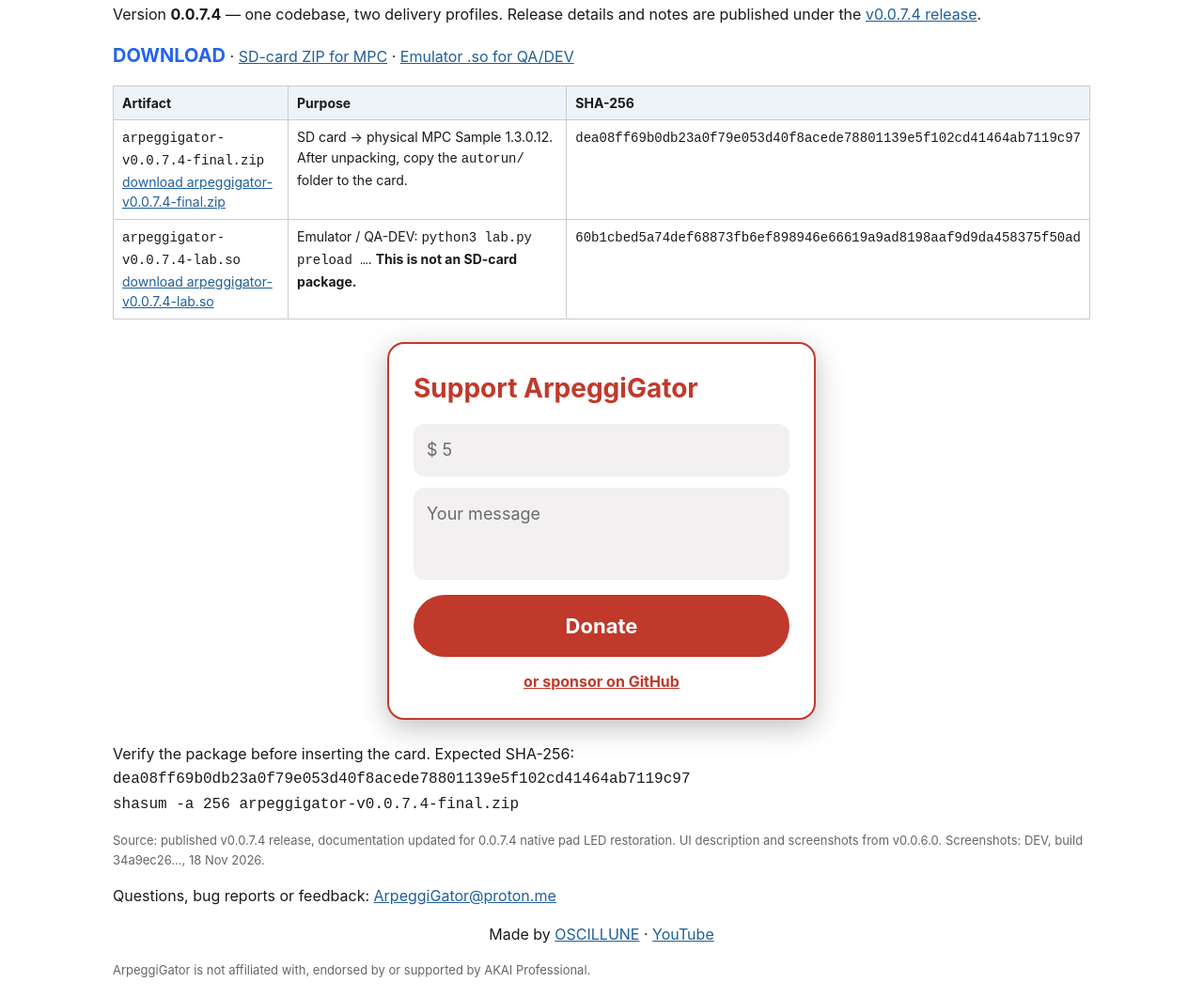
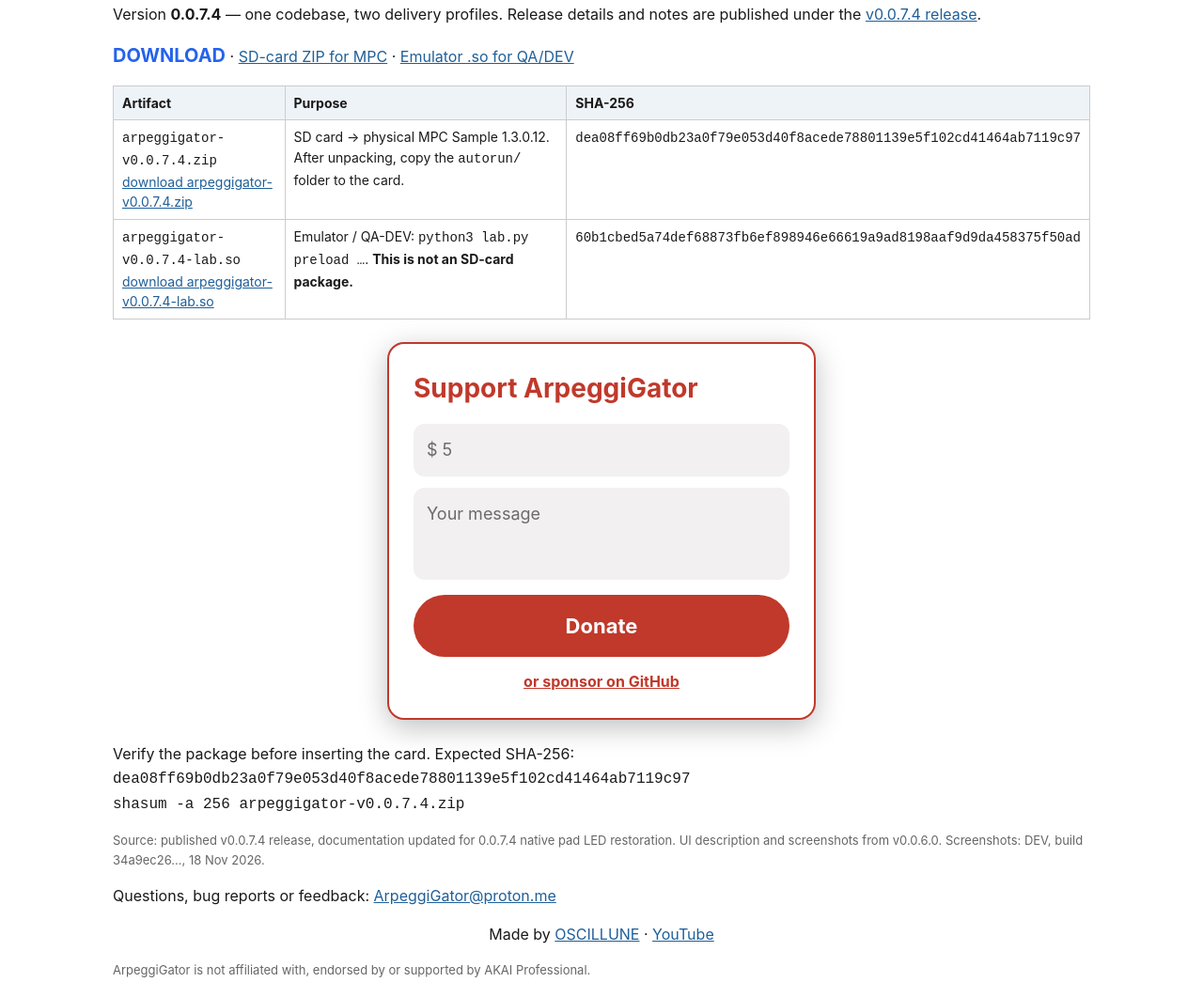
Before and after one commit to OSCILLUNE/ArpeggiGator, a plain HTML site: page docs/index.html in a window 1280 px wide. Shown: the part 10058-11120 px from the top of the page at 94% size. Drawn offline with Linux system fonts and the light colour scheme.

Commit message:
docs: restore original v0.0.7.4 ZIP asset name

```diff
--- a/docs/index.html
+++ b/docs/index.html
@@ -117,10 +117,10 @@ MPC Sample (firmware)
 <h2>6. Download</h2>
 <p>Version <strong>0.0.7.4</strong> — one codebase, two delivery profiles. Release details and notes are published under the
 <a href="https://github.com/OSCILLUNE/ArpeggiGator/releases/tag/v0.0.7.4">v0.0.7.4 release</a>.</p>
-<p><strong style="color:#2563eb;font-size:20px">DOWNLOAD</strong> · <a href="https://github.com/OSCILLUNE/ArpeggiGator/releases/download/v0.0.7.4/arpeggigator-v0.0.7.4-final.zip">SD-card ZIP for MPC</a> · <a href="https://github.com/OSCILLUNE/ArpeggiGator/releases/download/v0.0.7.4/arpeggigator-v0.0.7.4-lab.so">Emulator .so for QA/DEV</a></p>
+<p><strong style="color:#2563eb;font-size:20px">DOWNLOAD</strong> · <a href="https://github.com/OSCILLUNE/ArpeggiGator/releases/download/v0.0.7.4/arpeggigator-v0.0.7.4.zip">SD-card ZIP for MPC</a> · <a href="https://github.com/OSCILLUNE/ArpeggiGator/releases/download/v0.0.7.4/arpeggigator-v0.0.7.4-lab.so">Emulator .so for QA/DEV</a></p>
 <table>
 <tr><th>Artifact</th><th>Purpose</th><th>SHA-256</th></tr>
-<tr><td><code>arpeggigator-v0.0.7.4-final.zip</code><br><a href="https://github.com/OSCILLUNE/ArpeggiGator/releases/download/v0.0.7.4/arpeggigator-v0.0.7.4-final.zip">download arpeggigator-v0.0.7.4-final.zip</a></td>
+<tr><td><code>arpeggigator-v0.0.7.4.zip</code><br><a href="https://github.com/OSCILLUNE/ArpeggiGator/releases/download/v0.0.7.4/arpeggigator-v0.0.7.4.zip">download arpeggigator-v0.0.7.4.zip</a></td>
 <td>SD card → physical MPC Sample 1.3.0.12. After unpacking, copy the <code>autorun/</code> folder to the card.</td>
 <td><code>dea08ff69b0db23a0f79e053d40f8acede78801139e5f102cd41464ab7119c97</code></td></tr>
 <tr><td><code>arpeggigator-v0.0.7.4-lab.so</code><br><a href="https://github.com/OSCILLUNE/ArpeggiGator/releases/download/v0.0.7.4/arpeggigator-v0.0.7.4-lab.so">download arpeggigator-v0.0.7.4-lab.so</a></td>
@@ -134,7 +134,7 @@ MPC Sample (firmware)
 <a href="https://ko-fi.com/arpeggigator" style="display:block;text-align:center;background:#c0392b;color:#fff;border-radius:999px;padding:16px;text-decoration:none;font-weight:700;font-size:22px">Donate</a>
 <div style="text-align:center;margin-top:14px;font-size:16px"><a href="https://github.com/sponsors/OSCILLUNE" style="color:#c0392b;font-weight:700">or sponsor on GitHub</a></div>
 </div>
-<p>Verify the package before inserting the card. Expected SHA-256: <code>dea08ff69b0db23a0f79e053d40f8acede78801139e5f102cd41464ab7119c97</code><br><code>shasum -a 256 arpeggigator-v0.0.7.4-final.zip</code></p>
+<p>Verify the package before inserting the card. Expected SHA-256: <code>dea08ff69b0db23a0f79e053d40f8acede78801139e5f102cd41464ab7119c97</code><br><code>shasum -a 256 arpeggigator-v0.0.7.4.zip</code></p>
 
 <p style="color:#666;font-size:13px">Source: published v0.0.7.4 release, documentation updated for 0.0.7.4 native pad LED restoration. UI description and screenshots from v0.0.6.0. Screenshots: DEV, build 34a9ec26…, 18 Nov 2026.</p>
 <p>Questions, bug reports or feedback: <a href="mailto:ArpeggiGator@proton.me">ArpeggiGator@proton.me</a></p>
```
Also changed, not shown: 2 other files.
